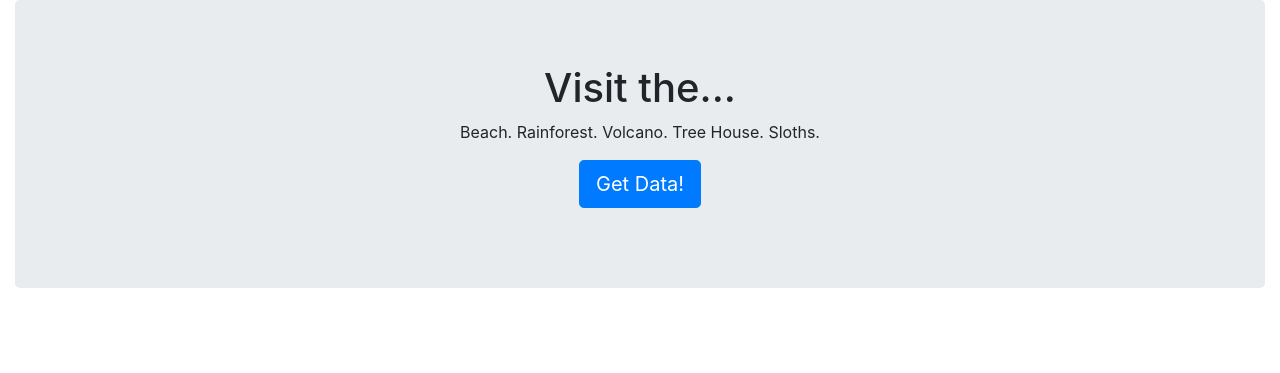
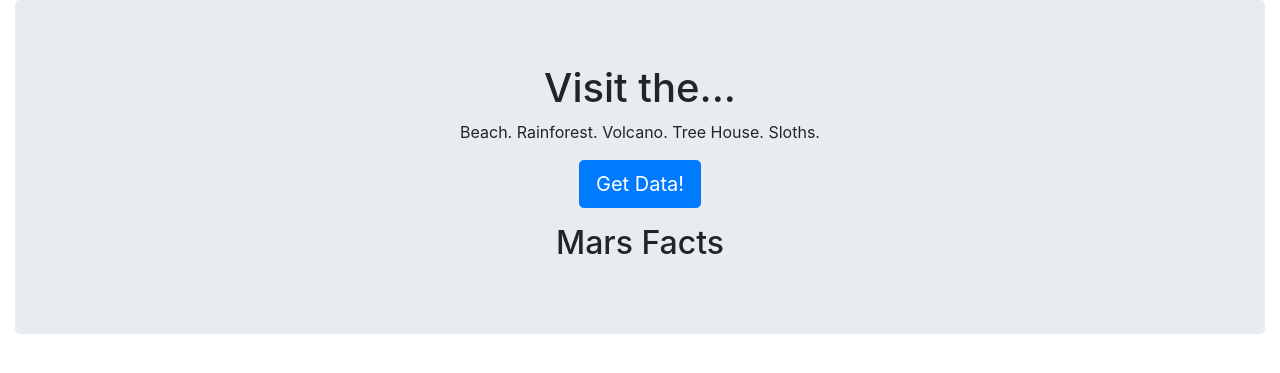
Before and after one commit to cayelsie/Informative-Mars-website, a Flask app: page / in a window 1280 px wide. Shown: the top 373 px of the page. Run offline with Flask 2, Linux system fonts and the light colour scheme; data that the repository does not hold is empty; some libraries are stand-ins or nearby versions.

Commit message:
items are properly stored in the db and I am able to call the table to the html

```diff
--- a/Missions_to_Mars/templates/index.html
+++ b/Missions_to_Mars/templates/index.html
@@ -18,6 +18,11 @@
       <p>Beach. Rainforest. Volcano. Tree House. Sloths.</p>
       <p><a class="btn btn-primary btn-lg" href="/scrape" role="button">Get Data!</a></p>
 
+      <h2>Mars Facts</h2>
+      <div>
+        {{ mars.mars_facts | safe }}
+      </div>
+
   </div>
   </div>
 </body>
```
